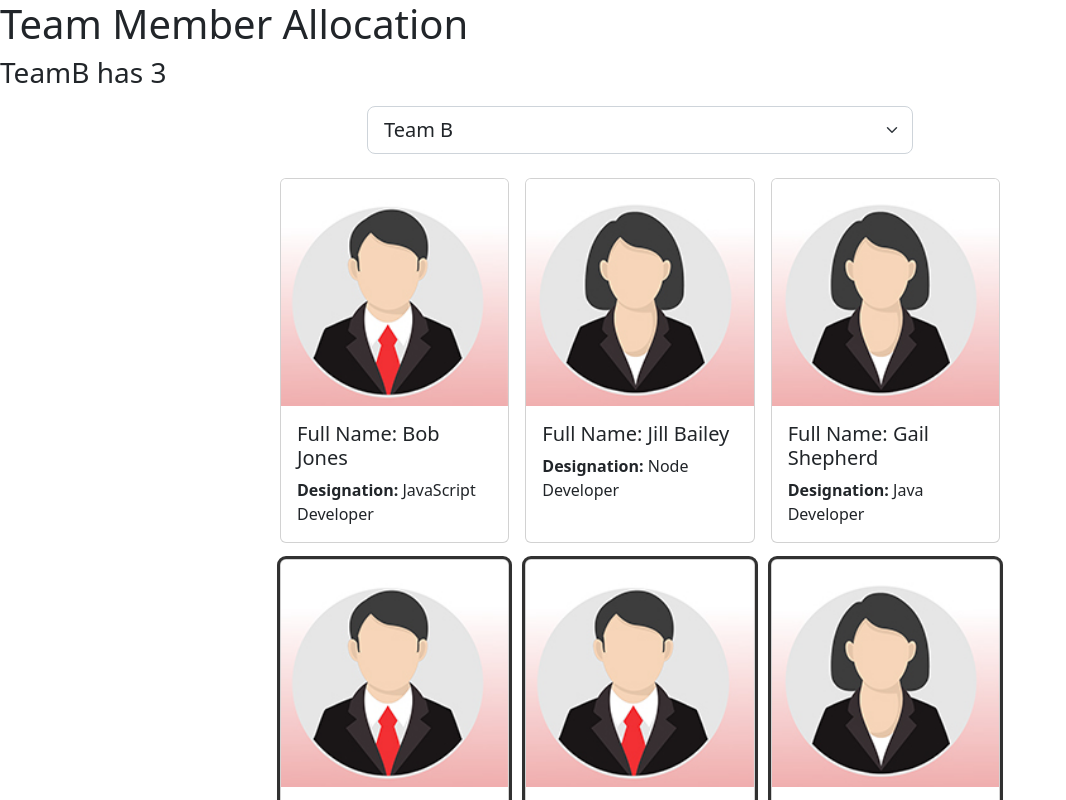
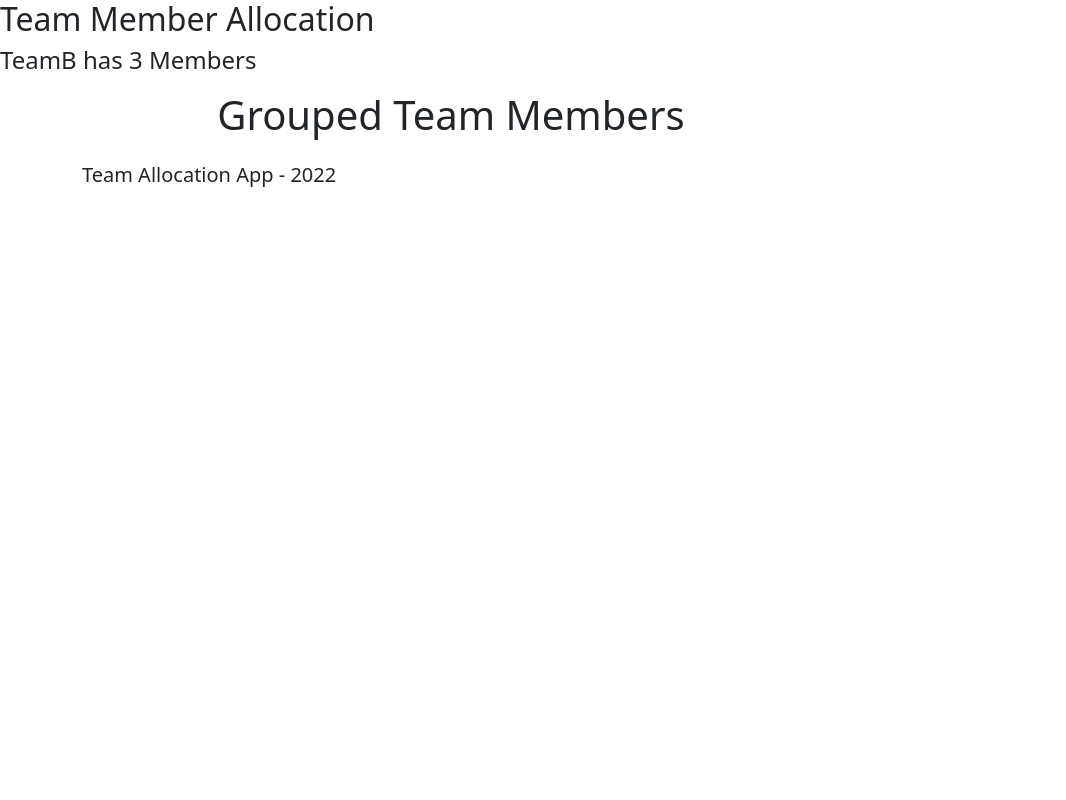
Before and after one commit to oyindamolaWbCode/ReactyJourney, a React (Create React App) app in the folder reacty/: page /GroupedTeamMembers in a window 1280 px wide. Shown: the top 800 px of the page, without its empty margins (0-1066 px from the left). Built offline with nearby package versions, Linux system fonts and the light colour scheme.

Commit message:
[UPDATE]

```diff
--- a/reacty/package.json
+++ b/reacty/package.json
@@ -10,7 +10,7 @@
     "react": "^18.2.0",
     "react-bootstrap": "^2.5.0",
     "react-dom": "^18.2.0",
-    "react-router-dom": "^6.4.1",
+    "react-router-dom": "^6.4.0",
     "react-scripts": "5.0.1",
     "web-vitals": "^2.1.4"
   },
--- a/reacty/src/App.js
+++ b/reacty/src/App.js
@@ -5,6 +5,7 @@ import Header from "./components/Header";
 import Footer from "./components/Footer";
 import Employees from "./components/Employees";
 import { Route, Routes } from "react-router-dom";
+import GroupedTeamMembers from "./components/GroupedMembers";
 
 const App = () => {
 
@@ -120,24 +121,54 @@ const App = () => {
 
   return (
     <div className="content">
-      <div>
-      <Header selectedTeam={selectedTeam}
-      teamMemberCount={employees.filter((employee) => employee.teamName === selectedTeam).length}/>
+     < Header selectedTeam={selectedTeam}
+       teamMemberCount={employees.filter((employee) => employee.teamName === selectedTeam).length}/>
+
+      <Routes>
+        <Route path="/" element={<Employees employees={employees}
+          selectedTeam={selectedTeam}
+           handleEmployeeCardClick={handleEmployeeCardClick}
+           handleTeamSelectionChange={handleTeamSelectionChange}
+           />} />
+
+            <Route path="/GroupedTeamMembers" element={<GroupedTeamMembers />} />
+      </Routes>
+      < Footer />
+    </div>
+
+
+  );
+};
+
+
+      {/* <div>
       <Employees employees={employees}
         selectedTeam={selectedTeam}
         handleEmployeeCardClick={handleEmployeeCardClick}
         handleTeamSelectionChange={handleTeamSelectionChange}
         />
       <Footer />
-      </div>
-      <Routes>
-        <Route path="/header" element={<Header />} />
-        {/* <Route path="/content" element={<Content />} /> */}
-        <Route path="/footer" element={<Footer />} />
-        <Route path="/employees" element={<Employees />} />
-      </Routes>
-    </div>
-  );
-};
+      </div> */}
+    //   <Router>
+    //     <div className="content">
+    //      <Header selectedTeam={selectedTeam}
+    //   teamMemberCount={employees.filter((employee) => employee.teamName === selectedTeam).length}/>
+    //   <Routes>
+    //     {/* <Route path="/header" element={<Header />} /> */}
+    //     {/* <Route path="/content" element={<Content />} /> */}
+    //     <Route path="/" element={<Employees employees={employees}
+    //       selectedTeam={selectedTeam}
+    //       handleEmployeeCardClick={handleEmployeeCardClick}
+    //       handleTeamSelectionChange={handleTeamSelectionChange}
+    //       />}>
+
+    //    </Route>
+    //    <Route>
+    //     <Route path="/GroupedTeamMembers" element={<GroupedTeamMembers />}>
+    //    </Route>
+    //     <Route path="/footer" element={<Footer />} />
+    //    <Routes />
+    // </div>
+    // </Router>
 
 export default App;
--- a/reacty/src/components/Footer.js
+++ b/reacty/src/components/Footer.js
@@ -2,7 +2,7 @@ import { Link } from "react-router-dom";
 
 const Footer = () => {
 
-    var today = new Date();
+    let today = new Date();
     return (
         // <div className="footer-page">
         //     <nav>
--- /dev/null
+++ b/reacty/src/components/GroupedMembers.js
@@ -0,0 +1,13 @@
+const GroupedTeamMembers = () => {
+    return (
+        <div className="containers">
+            <div className="row justify-content-center mt-3 mb-3">
+                <div className="col-8">
+                    <h1>Grouped Team Members</h1>
+                </div>
+            </div>
+        </div>
+     );
+}
+
+export default GroupedTeamMembers;
--- a/reacty/src/components/Header.js
+++ b/reacty/src/components/Header.js
@@ -2,8 +2,8 @@ const Header = ({selectedTeam, teamMemberCount}) => {
 
     return (
         <header>
-        <h1>Team Member Allocation</h1>
-        <h3>{selectedTeam} has {teamMemberCount}</h3>
+        <h2>Team Member Allocation</h2>
+        <h4>{selectedTeam} has {teamMemberCount} Members</h4>
         </header>
      );
 }
```
Also changed, not shown: 1 other file (tests, documents, lock files or other folders).
